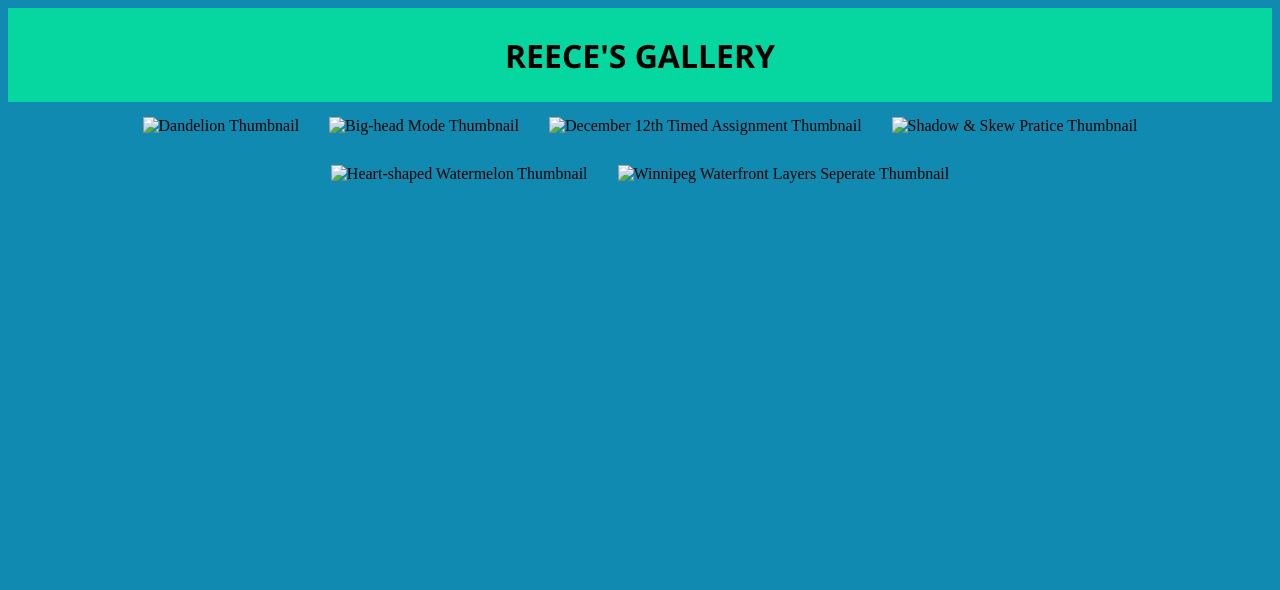
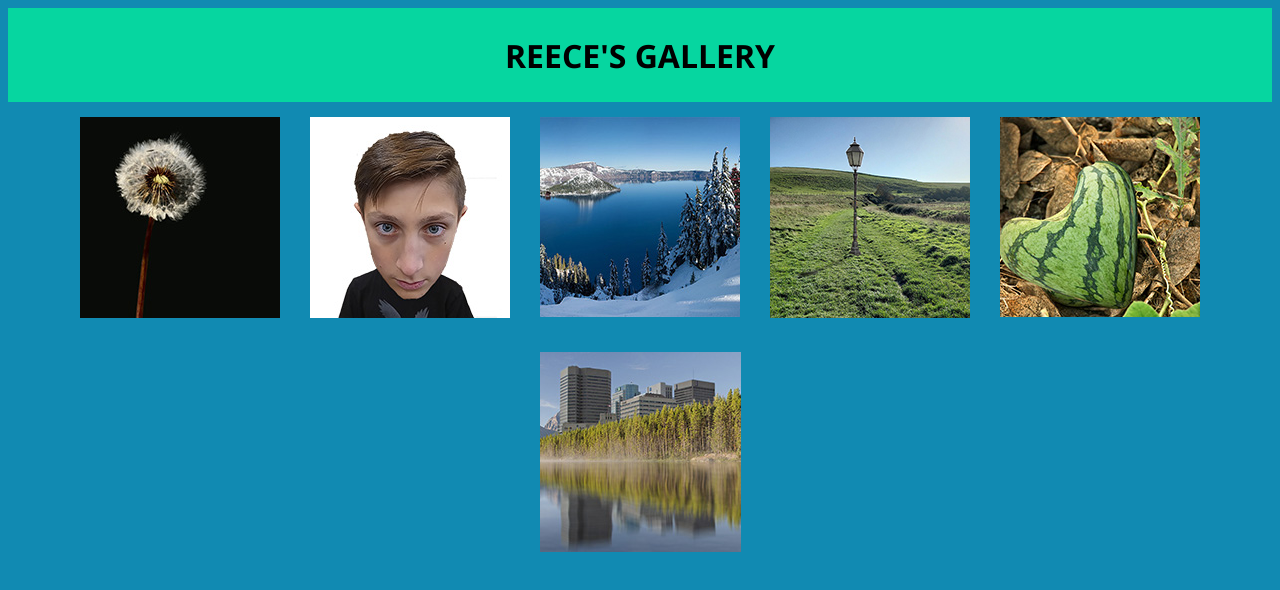
Before and after one commit to WongMan58/wongman58.github.io, a plain HTML site: page gallery.html in a window 1280 px wide. Drawn offline with Linux system fonts and the light colour scheme.

Commit message:
Update gallery.html

```diff
--- a/gallery.html
+++ b/gallery.html
@@ -15,35 +15,35 @@
 
         <main>
             <div class="gallery">
-                <div class="thumbnail" full="images/Dandelion.jpg"
+                <div class="thumbnail" full="Dandelion.jpg"
                     description="The “Dandelion Selection” was one of the later assignments I did during class. For this assignment, we had to use a tool called “fine selection”, to select the dandelion, and dandelion puffs perfectly from one image, and then move the dandelion to another image. This was a big hassle, since selecting the dandelion was a tough job, but in the end, the product, to me, was amazing."
                     sources="">
-                    <img src="images/Dandelion Thumbnail.jpg" alt="Dandelion Thumbnail">
+                    <img src="Dandelion Thumbnail.jpg" alt="Dandelion Thumbnail">
                 </div>
-                <div class="thumbnail" full="images/Big Head Mode.jpg"
+                <div class="thumbnail" full="Big Head Mode.jpg"
                     description="Although this was one of the simplest projects I’ve done, it was such an enjoyable experience because, with this project, the goal was to enlarge someone’s head, like how in some games, how the big head mode works, and whilst doing this, me and my classmates had a laugh about how the product looked like."
                     sources="All images taken by myself">
-                    <img src="images/Big Head Mode Thumbnail.jpg" alt="Big-head Mode Thumbnail">
+                    <img src="Big Head Mode Thumbnail.jpg" alt="Big-head Mode Thumbnail">
                 </div>
-                <div class="thumbnail" full="images/December Timed Assignment.jpg"
+                <div class="thumbnail" full="December Timed Assignment.jpg"
                     description="The “December 12th Timed Assignment”, as mentioned by the name, was a timed assignment, and my first timed assignment. This meant that I only had one period to finish this assignment. Though it was stressful, once I got into the flow, it was exciting and fun. For this assignment, I had to snip out a Christmas tree from one image, and in another image, put the tree behind other trees to make it fit in the image. I also had to snip a house from one image, make it way smaller, put it into a part of the new image, and create a reflection of it. For this timed assignment, I had to use most of the skills I’ve learned throughout this course. "
                     sources="">
-                    <img src="images/December Timed Assignment Thumbnail.jpg" alt="December 12th Timed Assignment Thumbnail">
+                    <img src="December Timed Assignment Thumbnail.jpg" alt="December 12th Timed Assignment Thumbnail">
                 </div>
-                <div class="thumbnail" full="images/shadow + skew.jpg"
+                <div class="thumbnail" full="shadow + skew.jpg"
                     description="For this practice review, we had to use five skills to create different images. For this image, I used the shadow, and skew tools to try my best to create a realistic image. First, I selected a lamppost from another image, then moved to an image of grassy ground. Then, I used skew to fit it in the image, create a shadow of the lamppost, selected some grass and moved it up, to overlap the bottom of the lamppost to make it more realistic. "
                     sources="">
-                    <img src="images/shadow + skew Thumbnail.jpg" alt="Shadow & Skew Pratice Thumbnail">
+                    <img src="shadow + skew Thumbnail.jpg" alt="Shadow & Skew Pratice Thumbnail">
                 </div>
-                <div class="thumbnail" full="images/watermelon.jpg"
+                <div class="thumbnail" full="watermelon.jpg"
                     description="When making the heart-shaped watermelon, it was my first time using the “warp” tool given by Photoshop. Although hard at first, using it was a ton of fun since I could amazingly warp items, however, I wanted it, and the product, the heart-shaped watermelon, looked amazing to me. "
                     sources="">
-                    <img src="images/watermelon Thumbnail.jpg" alt="Heart-shaped Watermelon Thumbnail">
+                    <img src="watermelon Thumbnail.jpg" alt="Heart-shaped Watermelon Thumbnail">
                 </div>
-                <div class="thumbnail" full="images/Winnipeg Waterfront Layers Seperate.jpg"
+                <div class="thumbnail" full="Winnipeg Waterfront Layers Seperate.jpg"
                     description="When making this combination of a lake, and buildings found in Winnipeg, it was my first experience using multiple tools to hopefully, create a semi-realistic water reflection. Though the wave ripples do look overexaggerated a bit, I think that the end product turned out to be amazing."
                     sources="">
-                    <img src="images/Winnipeg Waterfront Layers Seperate Thumbnail.jpg" alt="Winnipeg Waterfront Layers Seperate Thumbnail">
+                    <img src="Winnipeg Waterfront Layers Seperate Thumbnail.jpg" alt="Winnipeg Waterfront Layers Seperate Thumbnail">
                 </div>
             </div>
 
```
